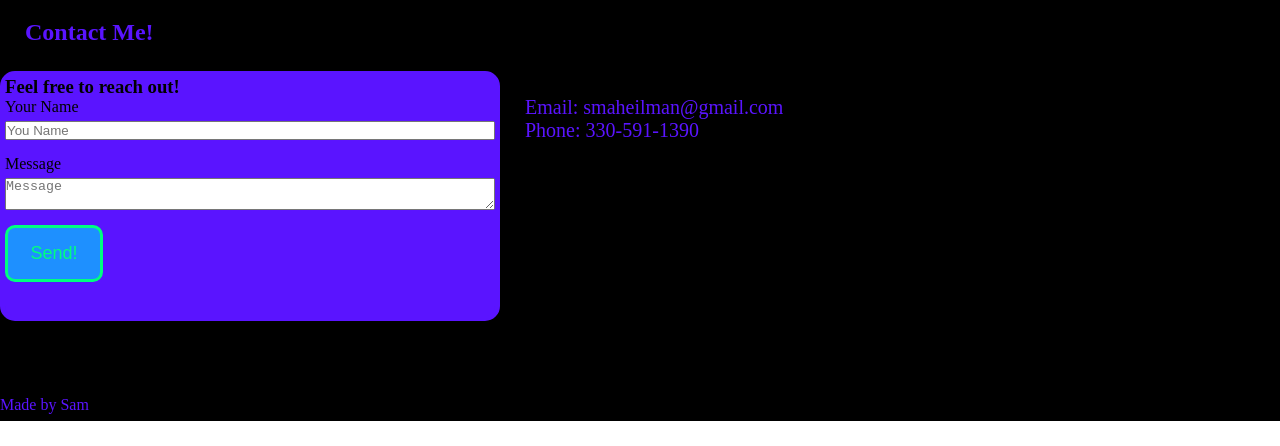
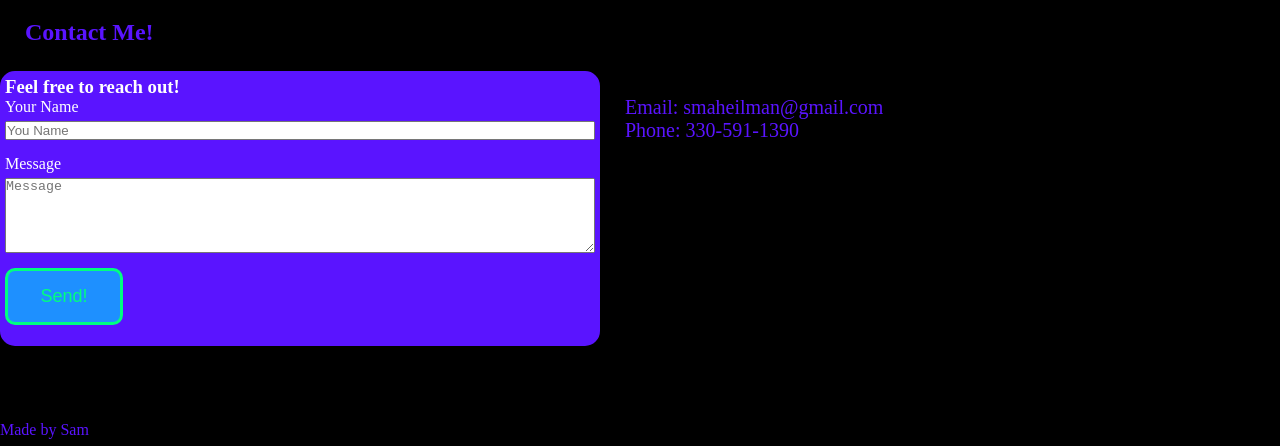
Before and after one commit to smaheilman/My-Portfolio, a plain HTML site: page index.html in a window 1280 px wide. Shown: the part 2361-2807 px from the top of the page. Before the commit the page ends 2782 px from the top, so only its background shows below. Drawn offline with Linux system fonts and the light colour scheme.

Commit message:
color changes

```diff
--- a/assets/css/style.css
+++ b/assets/css/style.css
@@ -177,18 +177,17 @@ width: 950px;
 
 .contact-form{
     background-color: rgb(90, 20, 255);
-    color: rgb(0, 0, 0);
     height: 400px;
     border: rgb(90, 20, 255);
     border-style: solid;
     border-width: 5px;
-    width: 500px;
-    height: 250px;
+    width: 600px;
+    height: 275px;
     border-radius: 15px;
 }
 
 .contact-form label, .contact-form h3{
-    color:rgb(0, 0, 0);
+    color:rgb(255, 255, 255);
     background-color: rgb(90, 20, 255);
 }
 
@@ -196,6 +195,10 @@ width: 950px;
     display: block;
     width: 100%;
     margin: 5px 0 15px 0;
+}
+
+.contact-form textarea{
+    height: 75px;
 }
 
 .contact-form button{
```
Also changed, not shown: index.html (+1 -1 lines), assets/css/images/Butterfly.jpg (deleted), assets/css/images/PXL_20210822_145631608[63].jpg (deleted), assets/css/images/PXL_20210824_111432568~2[80].jpg (deleted), assets/css/images/flower.jpg (deleted).
